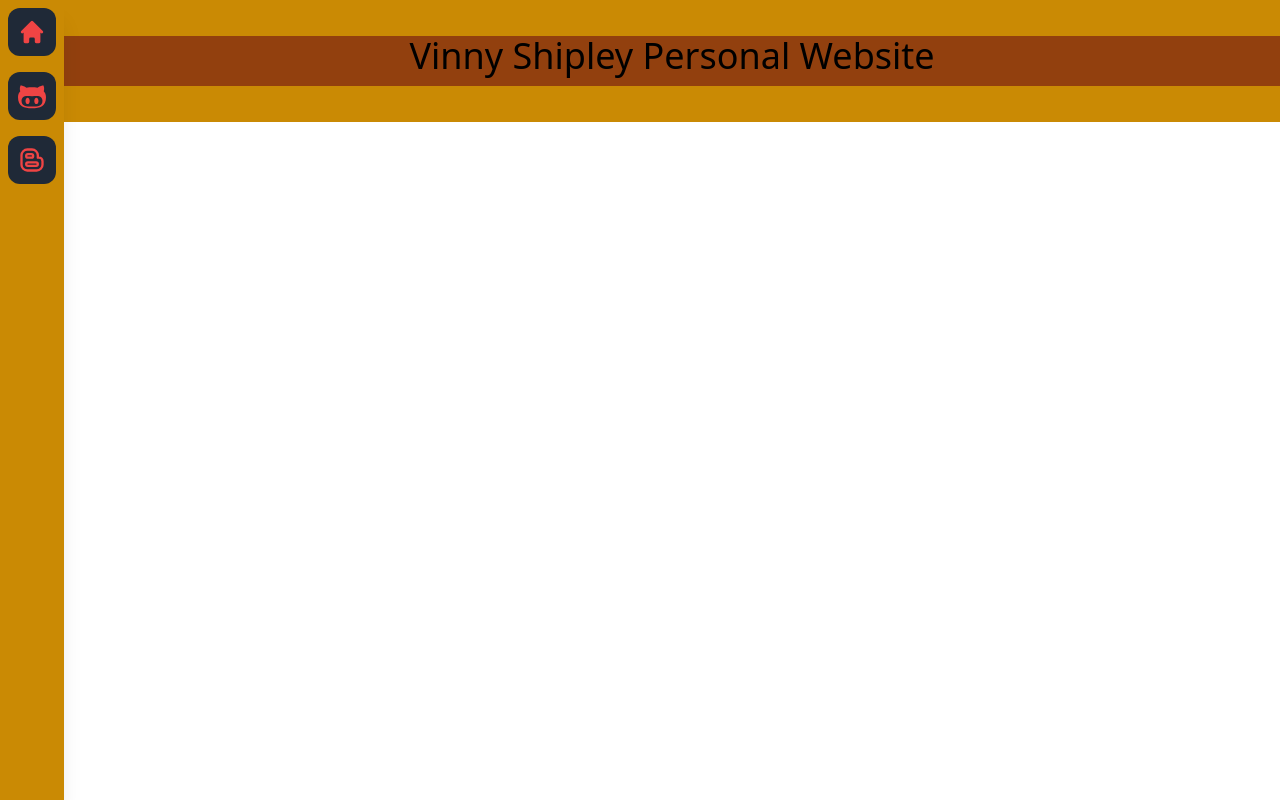
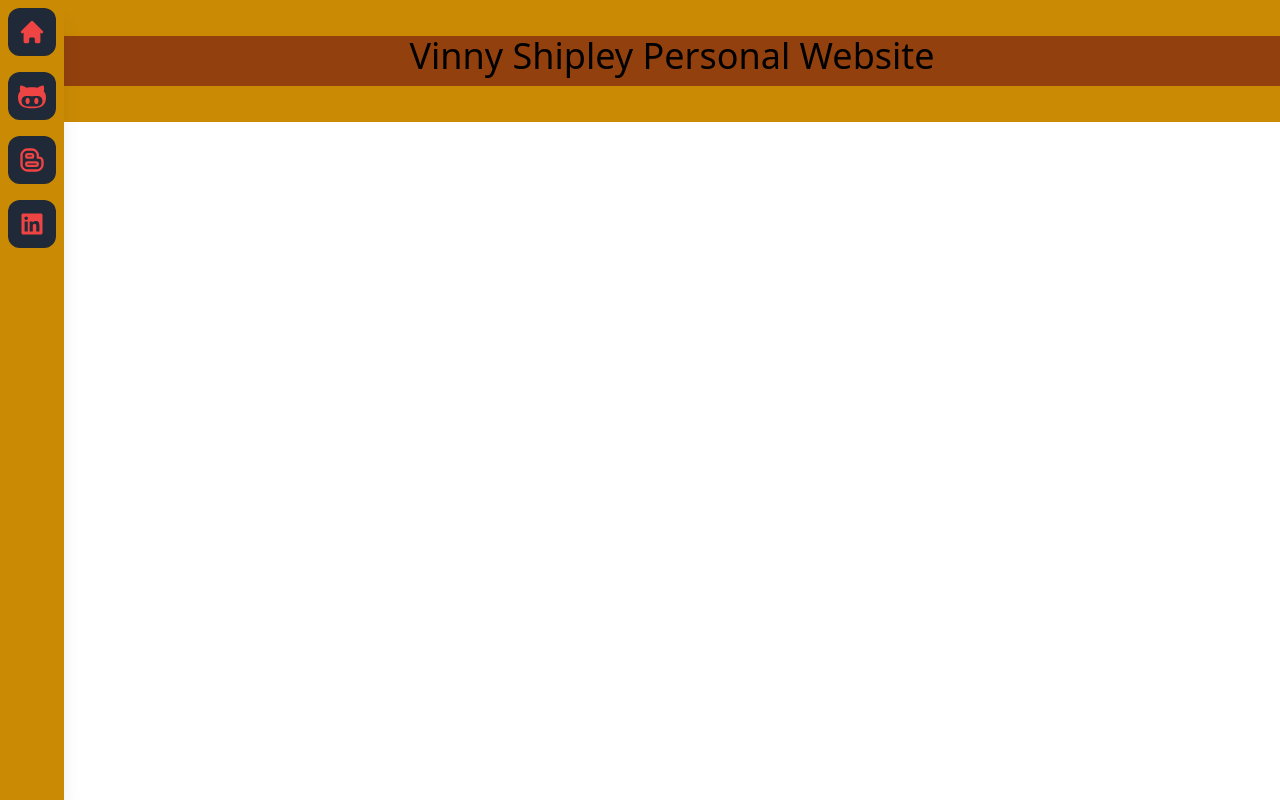
Before and after one commit to VinnyShipley/Personal_Site, a Next.js app: page / in a window 1280 px wide. Built offline with nearby package versions, Linux system fonts and the light colour scheme.

Commit message:
linkedin button added

```diff
--- a/src/pages/sidebar.js
+++ b/src/pages/sidebar.js
@@ -2,6 +2,7 @@ import { GoOctoface } from 'react-icons/go';
 import { TbBrandBlogger } from 'react-icons/tb';
 import Link from 'next/link';
 import { HiHome } from "react-icons/hi";
+import { RiLinkedinBoxFill } from "react-icons/ri";
 
 const SideBar = () => {
 	return (
@@ -12,6 +13,7 @@ const SideBar = () => {
       <SideBarIcon icon={<HiHome size="28" />} text='Homepage' href="/"/>
 			<SideBarIcon icon={<GoOctoface size='28' />} text='My Projects' href="/projects"/>
 			<SideBarIcon icon={<TbBrandBlogger size='28' />} text='My Blog' href="/blog"/>
+			<SideBarIcon icon={ <RiLinkedinBoxFill size='28'/>} text='My Linkedin' href="https://www.linkedin.com/in/vinny-shipley/" />
 		</div>
 	);
 };
```
